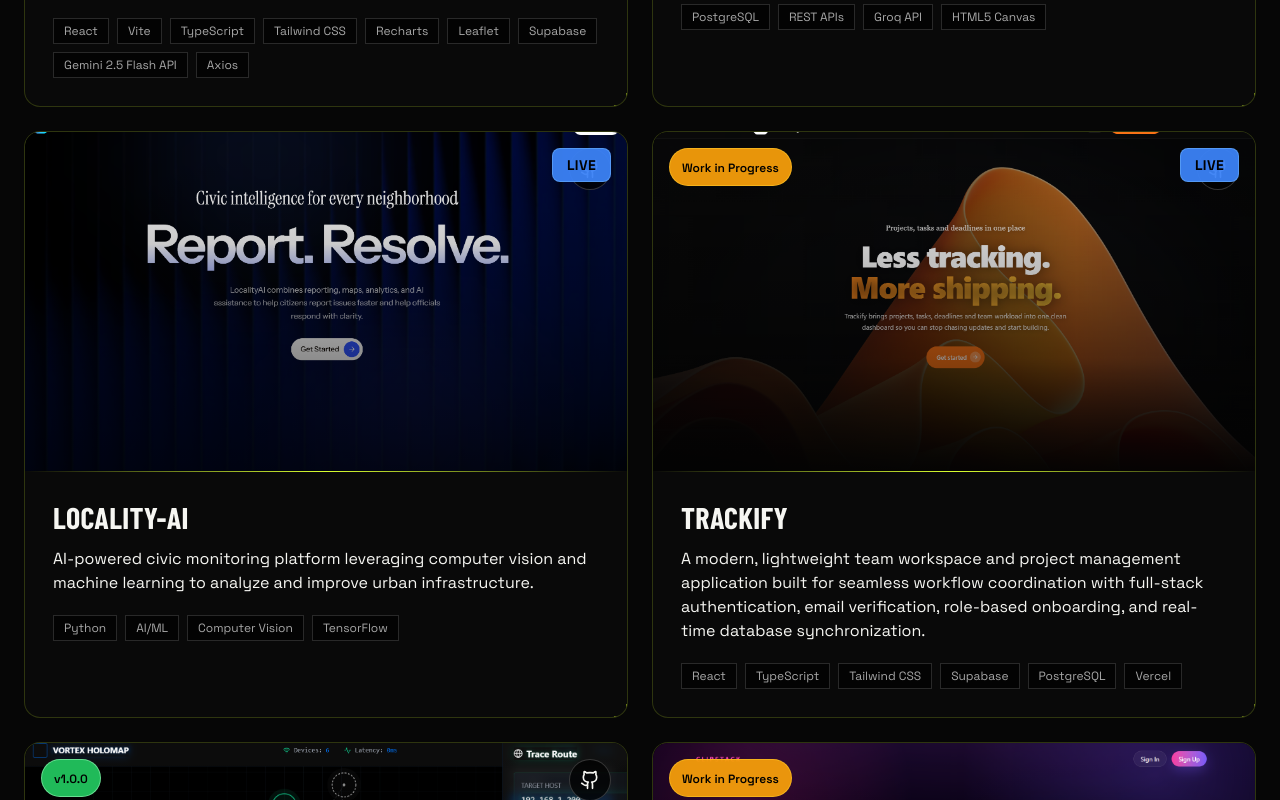
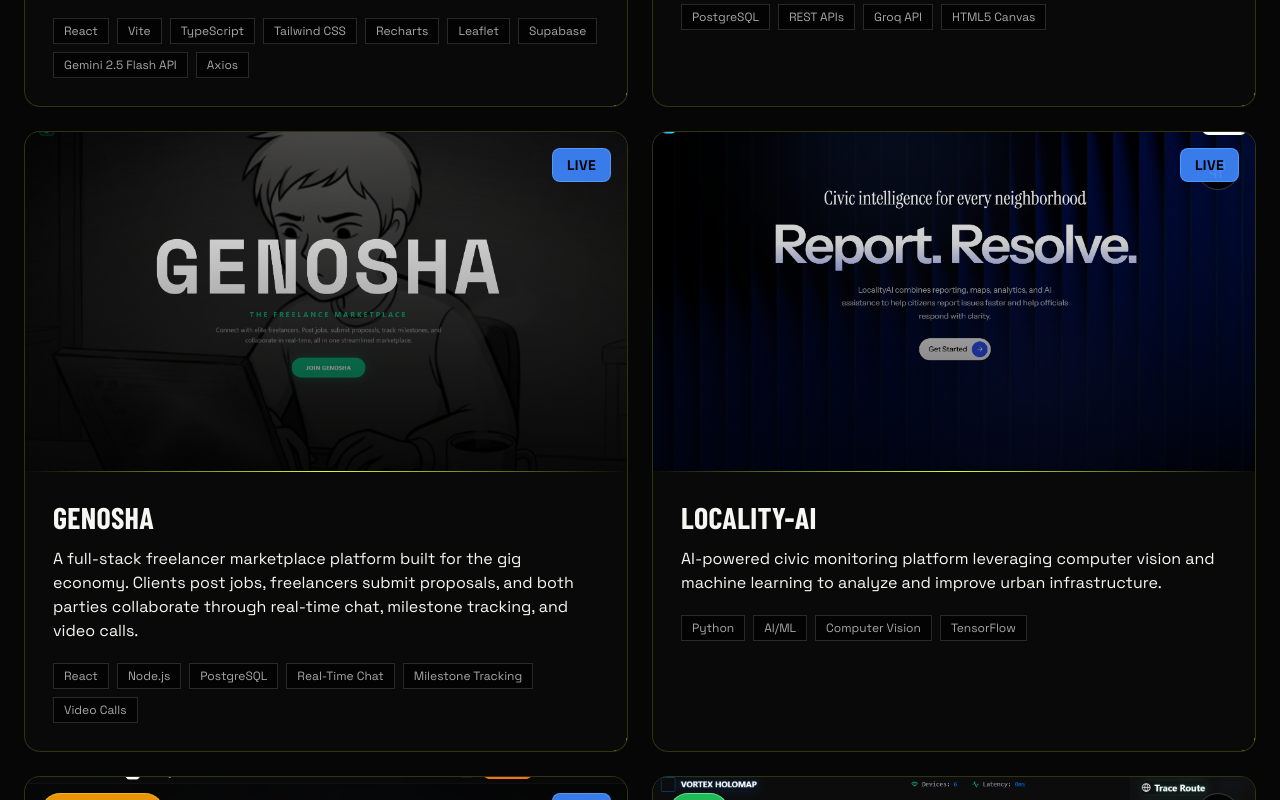
Before and after one commit to NamanGaonkar/Portfolio-Website, a Next.js app: page / in a window 1280 px wide. Shown: the part 3060-3860 px from the top of the page. Built offline with nearby package versions, Linux system fonts and the light colour scheme; a web font is replaced by a local one.

Commit message:
new project added

```diff
--- a/components/Projects.tsx
+++ b/components/Projects.tsx
@@ -26,12 +26,13 @@
     'baristahub': 3,
     'terrapulse': 4,
     'utsavdesk-ai': 5,
-    'civiclens-ai': 6,
-    'trackify': 7,
-    'vortex-holomap': 8,
-    'clipstack': 9,
-    'unipass': 10,
-    'mindcare-ai': 11,
+    'genosha': 6,
+    'civiclens-ai': 7,
+    'trackify': 8,
+    'vortex-holomap': 9,
+    'clipstack': 10,
+    'unipass': 11,
+    'mindcare-ai': 12,
   };
 
   const featuredProjects = PROJECTS
--- a/constants/index.ts
+++ b/constants/index.ts
@@ -141,6 +141,16 @@
     featured: true
   },
   {
+    id: "genosha",
+    title: "GENOSHA",
+    description: "A full-stack freelancer marketplace platform built for the gig economy. Clients post jobs, freelancers submit proposals, and both parties collaborate through real-time chat, milestone tracking, and video calls.",
+    image: "/projects/genosha.png",
+    technologies: ["React", "Node.js", "PostgreSQL", "Real-Time Chat", "Milestone Tracking", "Video Calls"],
+    githubUrl: "",
+    liveUrl: "https://genosha-inf-260.vercel.app/",
+    featured: true
+  },
+  {
     id: "unipass",
     title: "UniPass",
     description: "Real-time smart attendance system with secure, time-bound QR sessions for classroom check-ins, instant dashboard updates, and duplicate-mark prevention.",
```
Also changed, not shown: public/projects/genosha.png (added).
